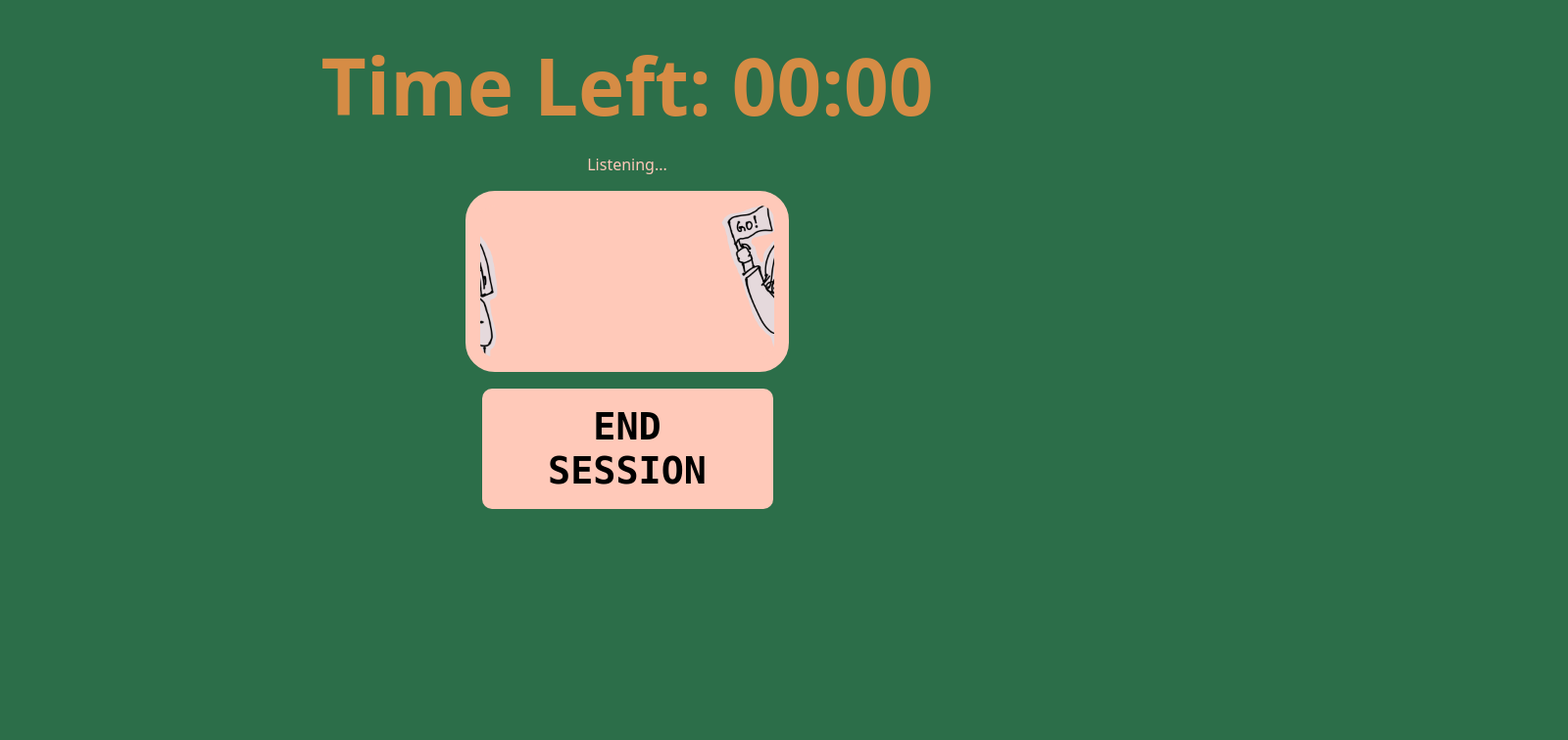
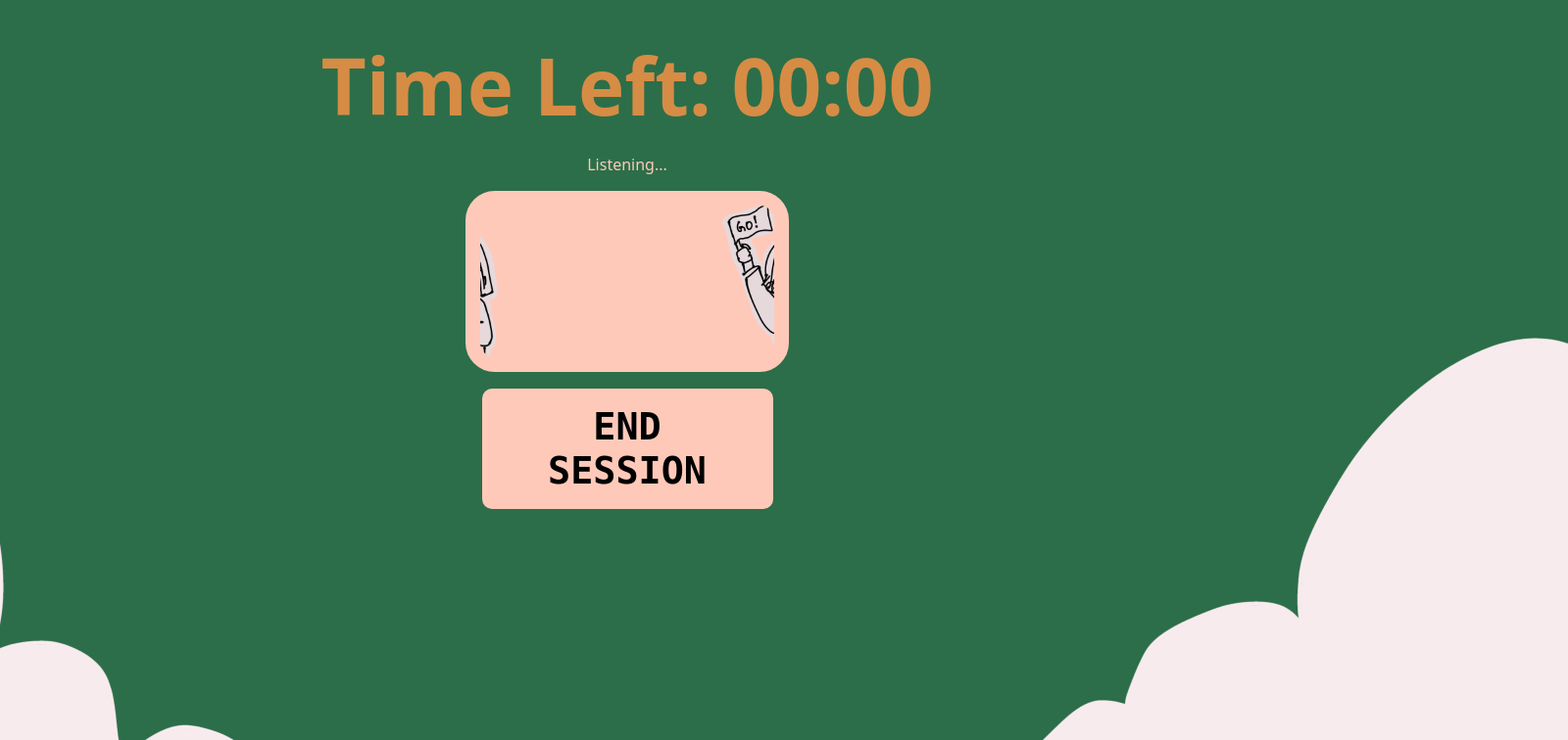
Before and after one commit to happicatalpa/nwhacks-2026, a React (Vite) app in the folder frontend/: page /present in a window 1280 px wide. Shown: the top 756 px of the page at 98% size, 1600 px wide, since content can reach past the window. Built offline with nearby package versions, Linux system fonts and the light colour scheme; no server answers.

Commit message:
added background fro present

```diff
--- a/frontend/src/pages/home.jsx
+++ b/frontend/src/pages/home.jsx
@@ -14,7 +14,7 @@ export default function Home() {
                 </div>
             </div>
             <img src="/yaptrainerhome.png" id="yaptrainerhome"></img>
-            <img src="/background.png" id="background"></img>
+            <img src="/background.png" className="background"></img>
         </div>
     );
 }
--- a/frontend/src/pages/presenting.jsx
+++ b/frontend/src/pages/presenting.jsx
@@ -16,6 +16,7 @@ export default function Presenting({ setTranscript, timeLimitSeconds, currentSec
 
     return (
         <>
+        <div id="presenting">
             <div>
                 <Timer start={timeLimitSeconds} currentSeconds={currentSeconds} setCurrentSeconds={setCurrentSeconds} />
                 <SpeechToText setTranscript={setTranscript} sessionEnded={sessionEnded} />
@@ -30,7 +31,11 @@ export default function Presenting({ setTranscript, timeLimitSeconds, currentSec
                         <button className="btn btn-large" onClick={() => setSessionEnded(true)}>END SESSION</button>
                     </Link>
                 </div>
+
             </div>
+            <img src="/background2.png" className="background"></img>
+            </div>
+
 
 
         </>
--- a/frontend/src/styles/global.css
+++ b/frontend/src/styles/global.css
@@ -25,6 +25,7 @@ body {
     position:relative;
     display:inline-block;
     max-width:90vw;
+    z-index:10;
 }
 
 
@@ -150,7 +151,7 @@ h2 {
     pointer-events: none;
 }
 
-#background {
+.background {
     position: absolute;
     left: 50%;
     bottom: 0;
```
Also changed, not shown: frontend/public/background2.png (added).
